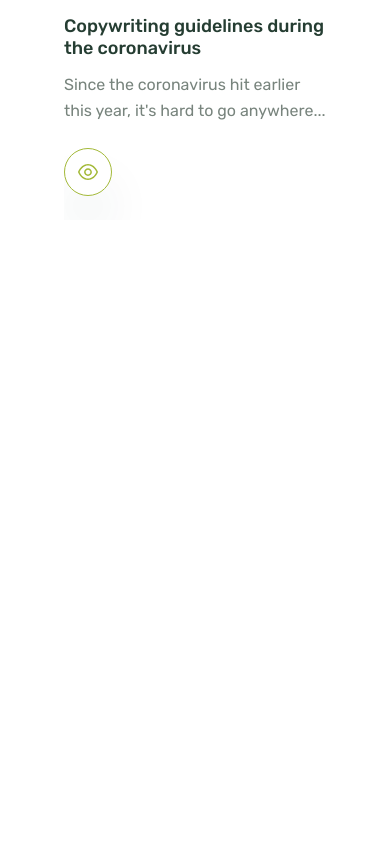
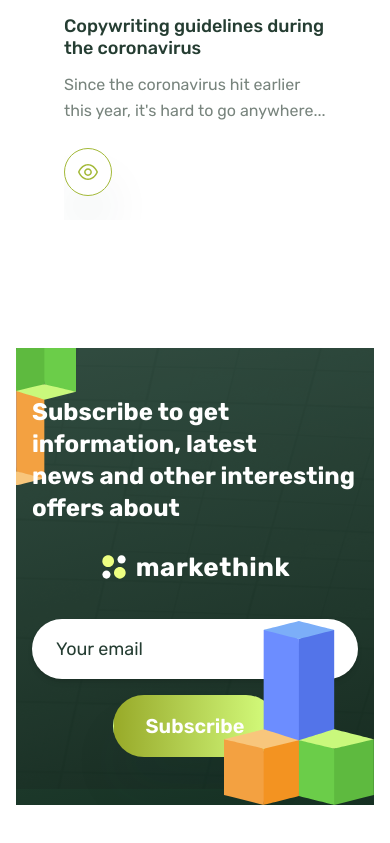
Before and after one commit to Nifilat/marketthink-digital-marketing, a Next.js app: page / in a window 390 px wide. Shown: the part 6432-7275 px from the top of the page. Before the commit the page ends 6716 px from the top, so only its background shows below. Built offline with nearby package versions, Linux system fonts and the light colour scheme.

Commit message:
feat: Add ContactSection component and SVG assets
- Created a new SVG file for the contact block.
- Implemented the ContactSection component to include a subscription form and decorative SVGs.
- Updated the main page to include the new ContactSection component.

```diff
--- /dev/null
+++ b/src/app/components/ContactSection.tsx
@@ -0,0 +1,63 @@
+import React from 'react';
+import Image from 'next/image';
+import Logo from './Icons/Logo';
+
+export default function ContactSection() {
+  return (
+    <section className="w-full bg-white py-16 md:py-20 px-4 md:px-8 relative">
+      {/* Right block SVG (absolutely positioned, overlays everything, not clipped) */}
+      <div className="absolute right-[4%] bottom-[11%] z-30">
+        <Image
+          src="/assets/svgs/contact-block.svg"
+          alt="decorative right"
+          width={400}
+          height={400}
+          className="w-[21vw] min-w-[150px]"
+        />
+      </div>
+      <div className="relative w-full max-w-6xl mx-auto min-h-[400px] overflow-hidden">
+        {/* Background image fills the container */}
+        <Image
+          src="/assets/svgs/bg-image.svg"
+          alt="background"
+          fill
+          className="absolute inset-0 w-full h-full object-cover z-0 pointer-events-none"
+        />
+        {/* Top left decorative SVG (clipped by overflow-hidden) */}
+        <div className="absolute -top-[2%] left-0 -translate-x-1/2 z-10">
+          <Image
+            src="/assets/svgs/right.svg"
+            alt="decorative top"
+            width={120}
+            height={120}
+            className="rotate-180"
+          />
+        </div>
+        {/* Main content (centered and constrained) */}
+        <div className="relative z-20 w-full max-w-3xl mx-auto flex flex-col items-center justify-center text-white py-12 px-4 md:px-12">
+          <h2 className="text-2xl md:text-3xl font-bold text-white text-left mb-6">
+            Subscribe to get information, latest<br />
+            news and other interesting offers about
+          </h2>
+          <div className="flex items-center gap-2 md:gap-3 mb-8">
+            <Logo className="h-7 md:h-10 w-7 md:w-8" />
+            <span className="text-white text-[26px] md:text-2xl font-bold tracking-[0.02em]">markethink</span>
+          </div>
+          <form className="w-full flex flex-col sm:flex-row items-center justify-center gap-4">
+            <input
+              type="email"
+              placeholder="Your email"
+              className="rounded-full px-6 py-4 text-[#253D32] text-lg w-full sm:w-auto flex-1 bg-white placeholder-[#253D32] focus:outline-none shadow-md"
+            />
+            <button
+              type="submit"
+              className="rounded-full text-white text-xl font-semibold px-8 py-4 md:px-12 md:py-3 shadow-[0px_34px_50px_0px_#073F4312] transition hover:scale-105 bg-gradient-to-r from-[#98AA28] to-[#D6FF7E] border border-transparent cursor-pointer"
+            >
+              Subscribe
+            </button>
+          </form>
+        </div>
+      </div>
+    </section>
+  );
+}
--- a/src/app/page.tsx
+++ b/src/app/page.tsx
@@ -1,4 +1,5 @@
 import ArticleSection from "./components/ArticleSection";
+import ContactSection from "./components/ContactSection";
 import HeroSection from "./components/HeroSection";
 import PartnerSection from "./components/PartnerSection";
 import ProcessSection from "./components/ProcessSection";
@@ -12,6 +13,7 @@ export default function Home() {
       <ServicesSection />
       <ProcessSection />
       <ArticleSection />
+      <ContactSection />
     </main>
   );
 }
```
Also changed, not shown: public/assets/svgs/bg-image.svg (added), public/assets/svgs/contact-block.svg (added).
